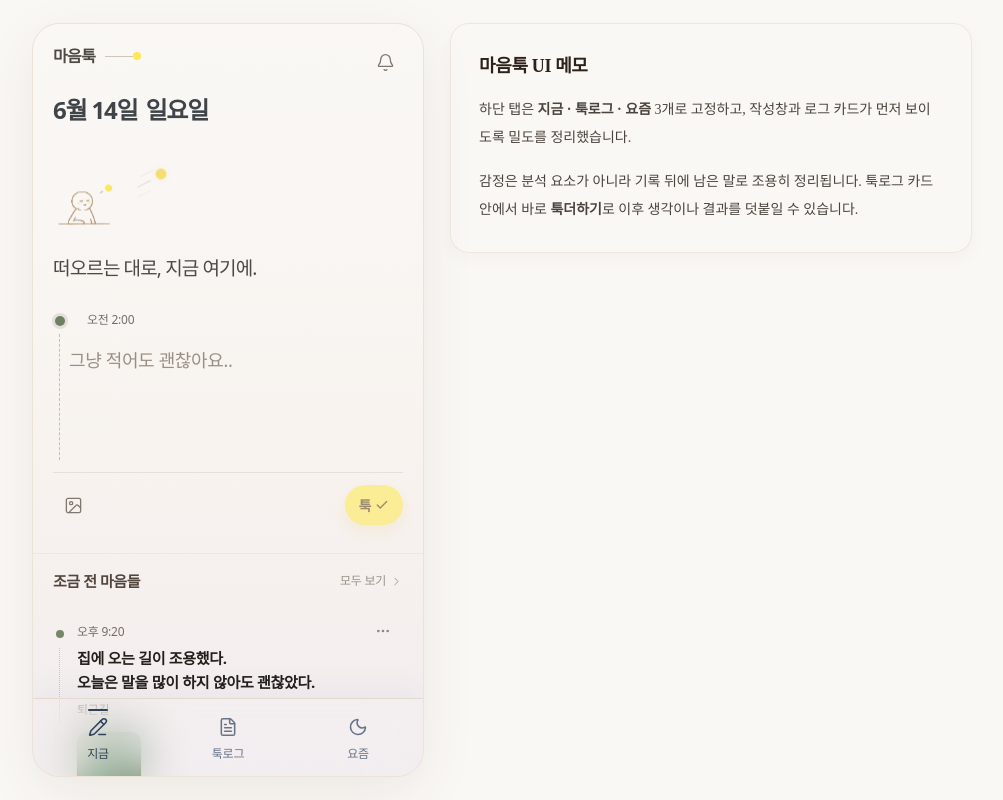
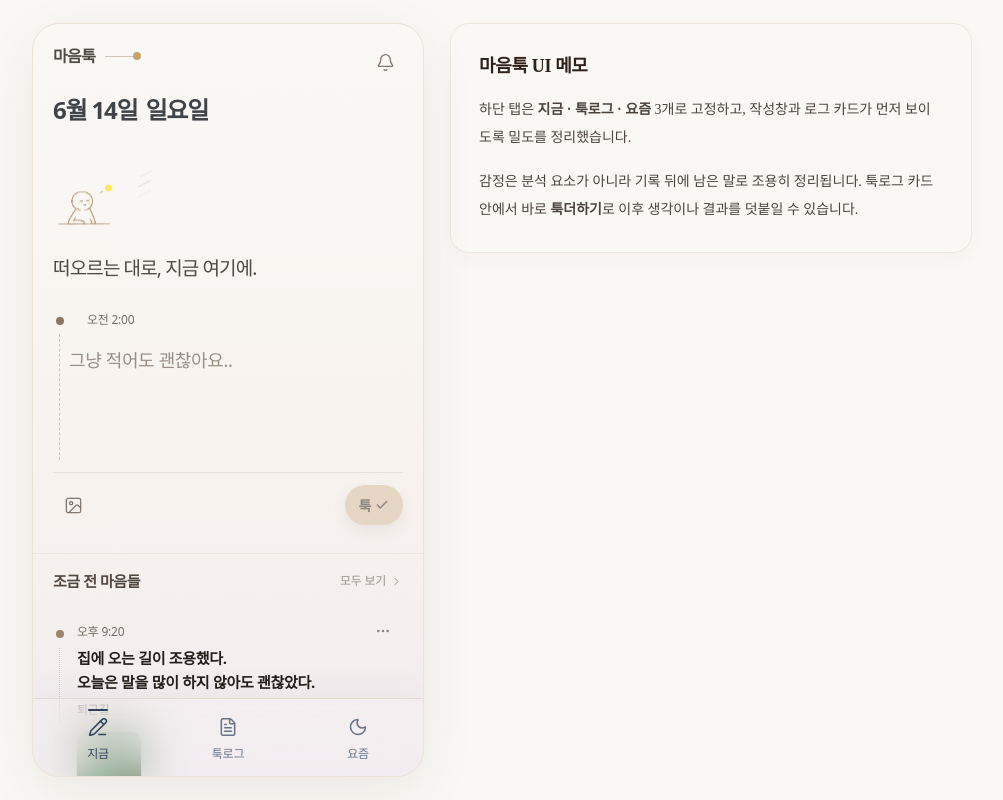
Before and after one commit to ojhdream/maeumtuk, a React (Vite) app: page / in a window 1280 px wide. Shown: the whole page, without its empty margins (138-1141 px from the left). Built offline with nearby package versions, Linux system fonts and the light colour scheme; a web font is replaced by a local one.

Commit message:
Reduce yellow UI accents

```diff
--- a/src/App.jsx
+++ b/src/App.jsx
@@ -103,7 +103,7 @@ function getRecentSampleLogs(currentMeta) {
       text: "커피가 정말 맛있었다.",
       tags: ["#소소한행복"],
       mood: "남김",
-      dot: "#fee856",
+      dot: "#c6a46b",
       image: null,
       note: "",
     },
@@ -145,7 +145,7 @@ function getRecentSampleLogs(currentMeta) {
       text: "오늘 하루도 잘 보내고 싶다.",
       tags: ["#다짐"],
       mood: "남김",
-      dot: "#d9aa45",
+      dot: "#9a846b",
       image: null,
       note: "",
     },
@@ -423,7 +423,7 @@ function getTimeDotColor(hour) {
   return "#8c8798";
 }
 
-const flowDotColors = ["#6f7f61", "#748866", "#62775d", "#7d8c70", "#6a8172"];
+const flowDotColors = ["#8a7660", "#9a846b", "#7d6b58", "#a08f7d", "#8f7f6f"];
 
 function getFlowDotColor(item, sequence = 0) {
   const source = `${item.id || ""}${item.date || ""}${item.time || ""}${item.text || ""}${sequence}`;
@@ -509,7 +509,7 @@ function TimeOfDayIcon({ hour }) {
     return <Moon size={22} strokeWidth={1.8} className="text-[#738099]" />;
   }
 
-  return <Sun size={22} strokeWidth={1.8} className="text-[#f0bd3f]" />;
+  return <Sun size={22} strokeWidth={1.8} className="text-[#b89a62]" />;
 }
 
 function BottomNav({ tab, setTab }) {
@@ -748,7 +748,7 @@ function EmptyState({ title, body }) {
     <section className="rounded-[13px] border border-[#eee6dc] bg-[#fffdf9] px-5 py-8 text-center shadow-[0_7px_18px_rgba(54,42,30,.03)]">
       <div className="mx-auto mb-5 flex w-[58px] items-center" aria-hidden="true">
         <span className="h-px flex-1 bg-[#cfc3b7]" />
-        <span className="h-2.5 w-2.5 rounded-full bg-[#e6bd50]" />
+        <span className="h-2.5 w-2.5 rounded-full bg-[#b89a62]" />
         <span className="h-px flex-1 bg-[#cfc3b7]" />
       </div>
       <h2 className="font-['Pretendard'] text-[16px] font-semibold tracking-[-0.02em] text-[#2d2119]">{title}</h2>
@@ -1022,7 +1022,7 @@ function NowFlowItem({ item, sequence, isLatest = false, onAddDetails, onEdit, o
         />
         <span
           aria-hidden="true"
-          className="absolute left-[6px] top-[29px] h-[calc(100%-26px)] border-l border-dotted border-[#c4ccb9]"
+          className="absolute left-[6px] top-[29px] h-[calc(100%-26px)] border-l border-dotted border-[#d3c7ba]"
         />
         <time className="block h-[25px] text-[12px] font-medium leading-[25px] tracking-[-0.02em] text-[#766c63]">
           {item.time}
@@ -1167,7 +1167,7 @@ function NowTab({ todayLogs, recentLogs, onAddLog, onAddDetails, onEditLog, onDe
             <span className="text-[16px] font-semibold tracking-[-0.04em] text-[#4c4a43]">마음툭</span>
             <span className="flex w-[36px] items-center" aria-hidden="true">
               <span className="h-px flex-1 bg-[#d0c5b8]" />
-              <span className="h-2 w-2 rounded-full bg-[#fee856]" />
+              <span className="h-2 w-2 rounded-full bg-[#c6a46b]" />
             </span>
           </div>
           <button
@@ -1217,12 +1217,12 @@ function NowTab({ todayLogs, recentLogs, onAddLog, onAddDetails, onEditLog, onDe
         />
         <div className="relative pb-2 pl-[16px]">
           <div className="flex h-[28px] items-center pl-[18px] text-[12px] font-medium tracking-[-0.02em] text-[#6d7168]">
-            <span className="absolute left-[2px] top-[10px] h-2.5 w-2.5 rounded-full bg-[#6f7f61] shadow-[0_0_0_3px_rgba(111,127,97,.16)]" />
+            <span className="absolute left-[3px] top-[11px] h-2 w-2 rounded-full bg-[#8a7660]" />
             <span>{currentMeta.time}</span>
           </div>
           <span
             aria-hidden="true"
-            className="absolute left-[6px] top-[28px] h-[calc(100%-28px)] border-l border-dashed border-[#b9c4ae]"
+            className="absolute left-[6px] top-[28px] h-[calc(100%-28px)] border-l border-dashed border-[#cfc3b7]"
           />
           <div className="relative mt-1">
             <textarea
--- a/src/index.css
+++ b/src/index.css
@@ -119,21 +119,6 @@ button,
   animation: maeumtuk-wind-drift 4.8s ease-in-out infinite;
 }
 
-.maeumtuk-hero-friend::after {
-  content: "";
-  position: absolute;
-  left: 103px;
-  top: 9px;
-  z-index: 2;
-  width: 10px;
-  height: 10px;
-  border-radius: 999px;
-  background: rgba(245, 211, 76, 0.76);
-  box-shadow: 0 0 7px rgba(245, 211, 76, 0.18);
-  pointer-events: none;
-  animation: maeumtuk-dot-breathe 3.6s ease-in-out infinite;
-}
-
 .input-card-container {
   background-color: #fffdf9;
   border: 1px solid rgba(142, 132, 111, 0.05);
@@ -205,9 +190,9 @@ button,
 
 .tuk-button:not(:disabled),
 .tuk-button[aria-disabled="true"] {
-  background-color: #fee856;
-  color: #5a4314;
-  box-shadow: 0 6px 16px rgba(231, 185, 62, 0.22);
+  background-color: #d8c3a4;
+  color: #3f352b;
+  box-shadow: 0 6px 16px rgba(98, 79, 58, 0.14);
   opacity: 1;
 }
 
@@ -282,22 +267,9 @@ button,
   }
 }
 
-@keyframes maeumtuk-dot-breathe {
-  0%,
-  100% {
-    opacity: 0.78;
-    transform: scale(0.94);
-  }
-  50% {
-    opacity: 1;
-    transform: scale(1.08);
-  }
-}
-
 @media (prefers-reduced-motion: reduce) {
   .maeumtuk-hero-friend-img,
-  .maeumtuk-hero-friend::before,
-  .maeumtuk-hero-friend::after {
+  .maeumtuk-hero-friend::before {
     animation: none;
   }
 }
```
